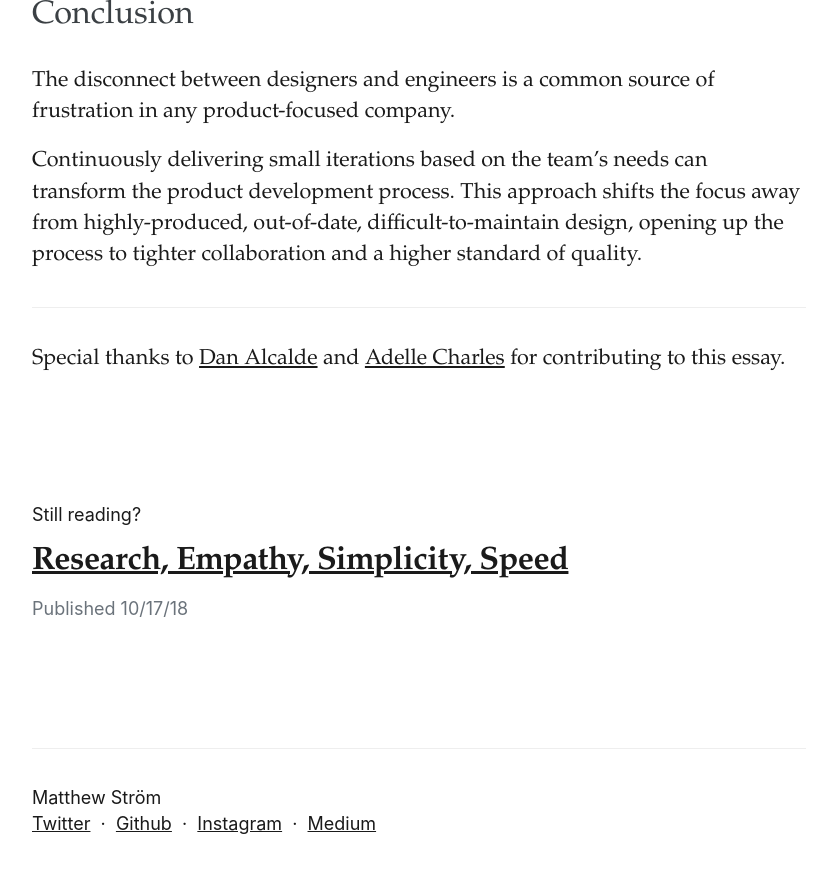
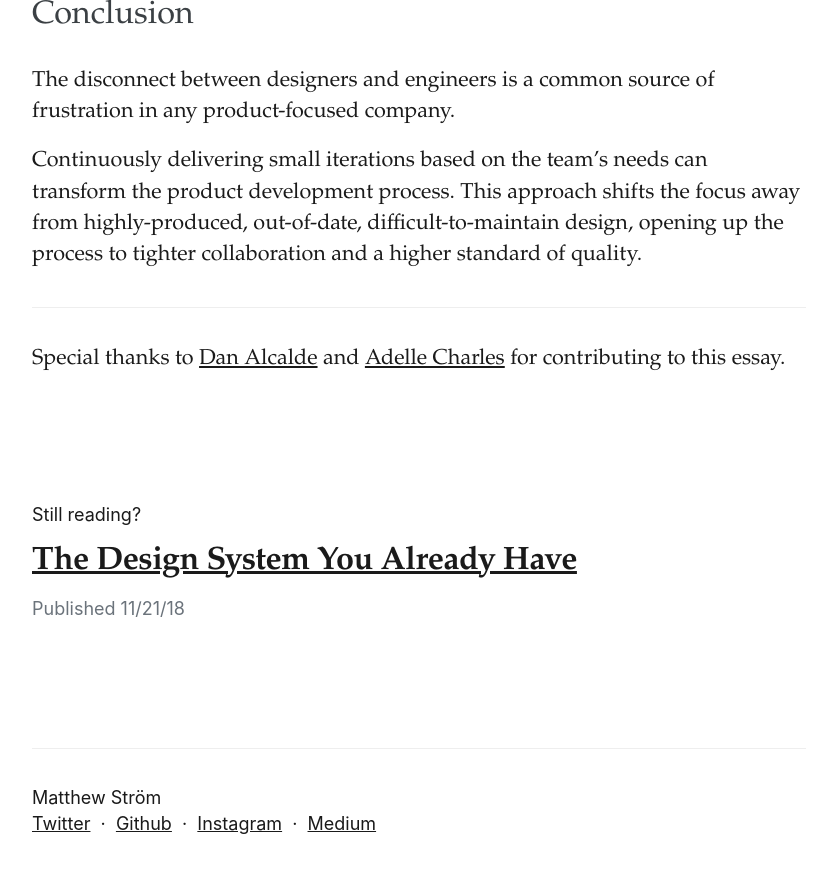
Before and after one commit to ilikescience/ilikescience.github.io, a Jekyll site: the page built from _posts/2018-11-12-just-in-time-design.markdown, in a window 1280 px wide and 900 px high, scrolled down 4837 px. Shown: the top 873 px of the window, without its empty margins (94-924 px from the left). Built offline with Jekyll 4.4.1, drawn with Linux system fonts in a browser that asks for light colours; some web fonts are replaced; our own code applies the rules of GitHub Pages for plain Markdown files; some of the changed text lies outside the part shown.

Commit message:
add design system you already have

```diff
--- a/_posts/2018-11-12-just-in-time-design.markdown
+++ b/_posts/2018-11-12-just-in-time-design.markdown
@@ -7,7 +7,7 @@
   image: /images/jit-0.jpg
   image_width: 1400
   image_height: 1050
-updated: 2018-10-17
+updated: 2018-11-12
 ---
 
 {% include image.html src="/images/jit-0.jpg" caption="photo by <a href='https://unsplash.com/photos/dcSLXvvaLXM?utm_source=unsplash&utm_medium=referral&utm_content=creditCopyText' target='_blank' rel='noopener'>Tools for motivation</a>" %}
@@ -30,7 +30,7 @@
 - The product team provides feedback and refines metrics and goals.
 - UX research shares insights into user's real-world experience.
 
-To stay one sprint ahead, design can't deliver on this knowledge until the next sprint. It all starts to be reminiscent of the ["Pre-taped Call-in Show](https://www.youtube.com/watch?v=mhVbLJvYP8s){:target="_blank"}" from Mr. Show.
+To stay one sprint ahead, design can't deliver on this knowledge until the next sprint. It all starts to be reminiscent of the ["Pre-taped Call-in Show"](https://www.youtube.com/watch?v=mhVbLJvYP8s){:target="_blank"} from Mr. Show.
 
 Instead of working ahead, we should finish designing as close to the end of a sprint as possible: just-in-time design.
 
```
Also changed, not shown: _posts/2018-11-21-the-design-system-you-already-have.markdown (added, +41 -0 lines), images/ds-0.jpg (added).
